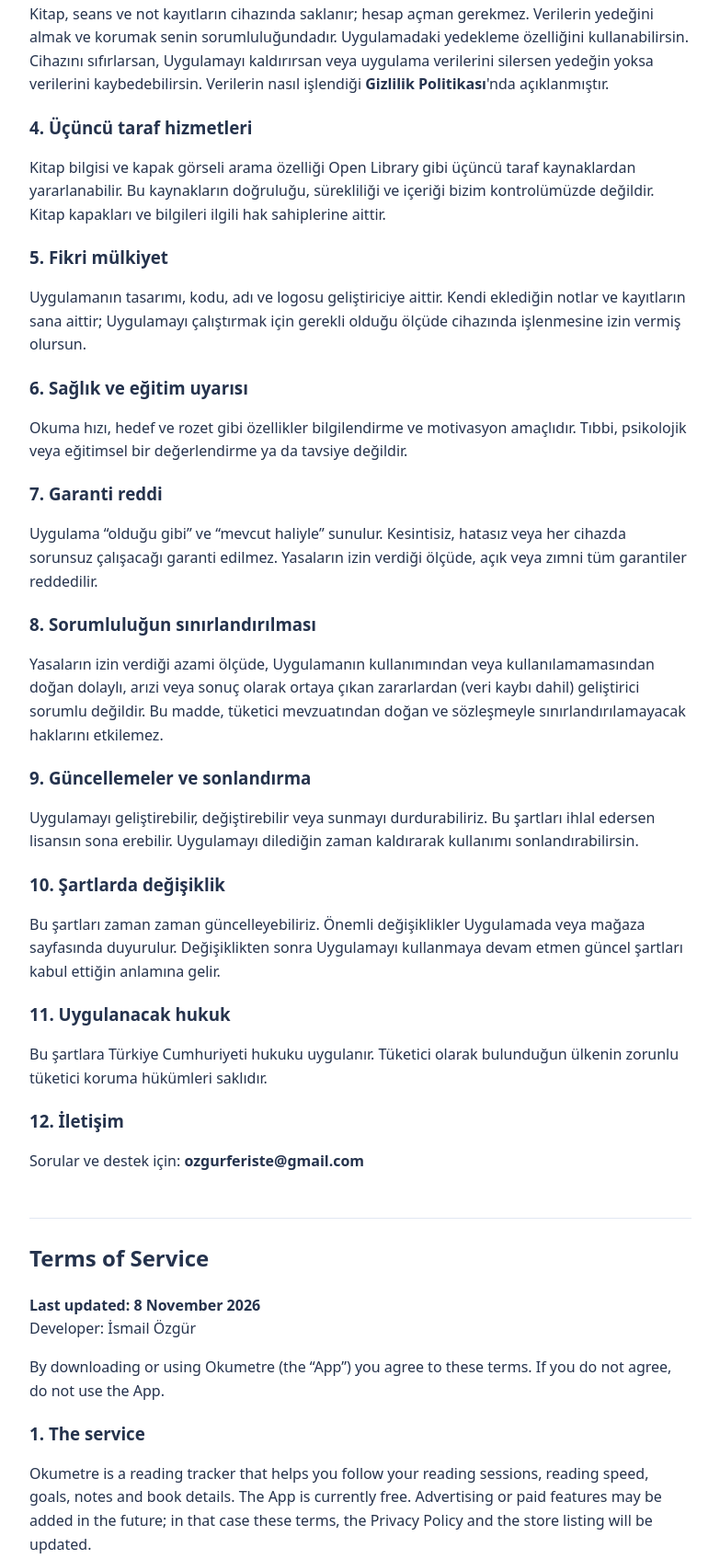
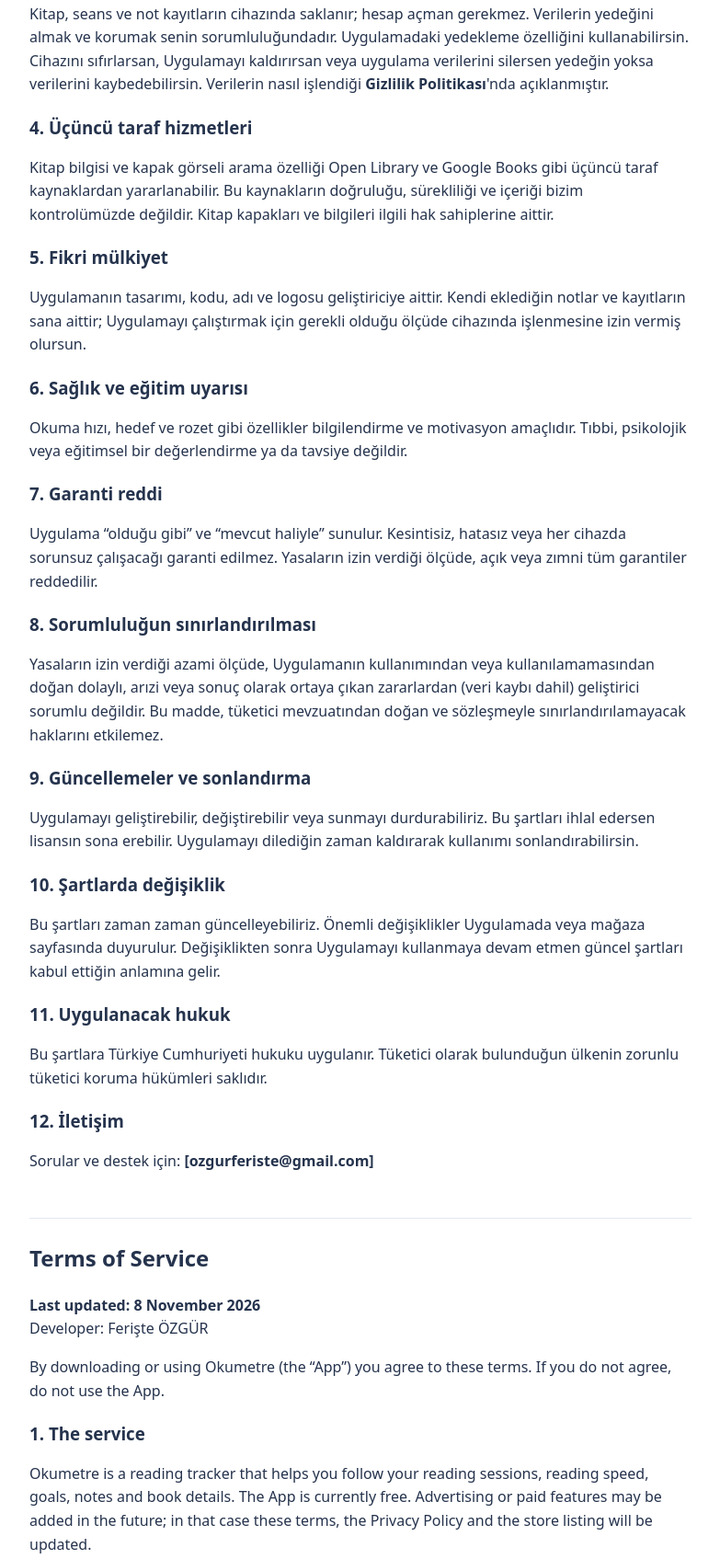
Before and after one commit to ismailozgur1997-rgb/okumetre-gizlilik, a plain HTML site: page terms.html in a window 1280 px wide. Shown: the part 776-2471 px from the top of the page at 92% size, without its empty margins (248-1031 px from the left). Drawn offline with Linux system fonts and the light colour scheme.

Commit message:
Add files via upload

```diff
--- a/terms.html
+++ b/terms.html
@@ -5,7 +5,7 @@
 <body><h1>Okumetre</h1><nav><a href="#tr">Türkçe</a><a href="#en">English</a></nav>
 
 <section id="tr"><h2>Hizmet Şartları</h2>
-<p><strong>Son güncelleme: 8 Kasım 2026</strong><br>Geliştirici: Ferişte Özgür</p>
+<p><strong>Son güncelleme: 8 Kasım 2026</strong><br>Geliştirici: Ferişte ÖZGÜR</p>
 <p>Okumetre'yi (“Uygulama”) indirerek veya kullanarak aşağıdaki şartları kabul etmiş olursun. Kabul etmiyorsan Uygulamayı kullanma.</p>
 
 <h3>1. Hizmetin tanımı</h3>
@@ -18,7 +18,7 @@
 <p>Kitap, seans ve not kayıtların cihazında saklanır; hesap açman gerekmez. Verilerin yedeğini almak ve korumak senin sorumluluğundadır. Uygulamadaki yedekleme özelliğini kullanabilirsin. Cihazını sıfırlarsan, Uygulamayı kaldırırsan veya uygulama verilerini silersen yedeğin yoksa verilerini kaybedebilirsin. Verilerin nasıl işlendiği <strong>Gizlilik Politikası</strong>'nda açıklanmıştır.</p>
 
 <h3>4. Üçüncü taraf hizmetleri</h3>
-<p>Kitap bilgisi ve kapak görseli arama özelliği Open Library gibi üçüncü taraf kaynaklardan yararlanabilir. Bu kaynakların doğruluğu, sürekliliği ve içeriği bizim kontrolümüzde değildir. Kitap kapakları ve bilgileri ilgili hak sahiplerine aittir.</p>
+<p>Kitap bilgisi ve kapak görseli arama özelliği Open Library ve Google Books gibi üçüncü taraf kaynaklardan yararlanabilir. Bu kaynakların doğruluğu, sürekliliği ve içeriği bizim kontrolümüzde değildir. Kitap kapakları ve bilgileri ilgili hak sahiplerine aittir.</p>
 
 <h3>5. Fikri mülkiyet</h3>
 <p>Uygulamanın tasarımı, kodu, adı ve logosu geliştiriciye aittir. Kendi eklediğin notlar ve kayıtların sana aittir; Uygulamayı çalıştırmak için gerekli olduğu ölçüde cihazında işlenmesine izin vermiş olursun.</p>
@@ -42,11 +42,11 @@
 <p>Bu şartlara Türkiye Cumhuriyeti hukuku uygulanır. Tüketici olarak bulunduğun ülkenin zorunlu tüketici koruma hükümleri saklıdır.</p>
 
 <h3>12. İletişim</h3>
-<p>Sorular ve destek için: <strong>ozgurferiste@gmail.com</strong></p>
+<p>Sorular ve destek için: <strong>[ozgurferiste@gmail.com]</strong></p>
 </section>
 
 <section id="en"><h2>Terms of Service</h2>
-<p><strong>Last updated: 8 November 2026</strong><br>Developer: İsmail Özgür</p>
+<p><strong>Last updated: 8 November 2026</strong><br>Developer: Ferişte ÖZGÜR</p>
 <p>By downloading or using Okumetre (the “App”) you agree to these terms. If you do not agree, do not use the App.</p>
 
 <h3>1. The service</h3>
@@ -59,7 +59,7 @@
 <p>Your books, sessions and notes are stored on your device; no account is required. Backing up and protecting your data is your responsibility, and the App's backup feature is available for this. If you reset your device, uninstall the App or clear its data without a backup, you may lose your data. How data is handled is described in the <strong>Privacy Policy</strong>.</p>
 
 <h3>4. Third-party services</h3>
-<p>Book lookup and cover images may rely on third-party sources such as Open Library. We do not control their accuracy, availability or content. Book covers and details belong to their respective owners.</p>
+<p>Book lookup and cover images may rely on third-party sources such as Open Library and Google Books. We do not control their accuracy, availability or content. Book covers and details belong to their respective owners.</p>
 
 <h3>5. Intellectual property</h3>
 <p>The App's design, code, name and logo belong to the developer. The notes and records you add remain yours; you allow them to be processed on your device as needed to run the App.</p>
@@ -83,6 +83,6 @@
 <p>These terms are governed by the laws of the Republic of Türkiye. Mandatory consumer-protection rules of your country of residence remain unaffected.</p>
 
 <h3>12. Contact</h3>
-<p>For support or questions: <strong>ozgurferiste@gmail.com</strong></p>
+<p>For support or questions: <strong>[ozgurferiste@gmail.com]</strong></p>
 </section>
 </body></html>
```
